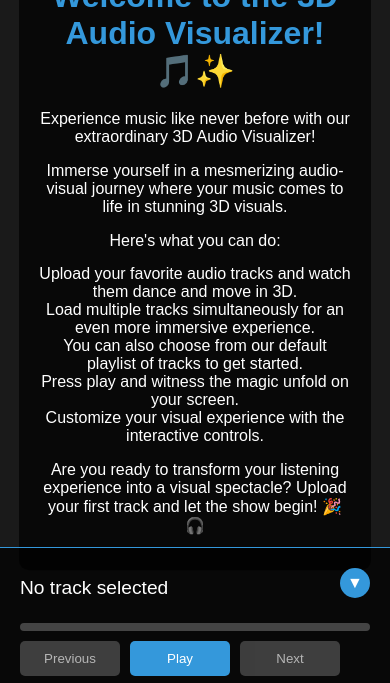
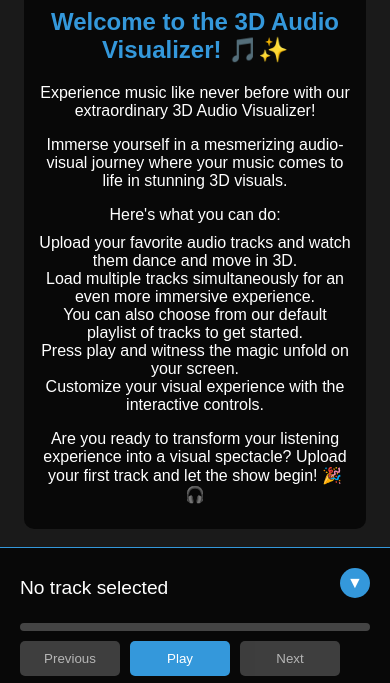
Before and after one commit to davvoz/Audio-visualizer, a plain HTML site: page index.html in a window 390 px wide. Shown: the top 683 px of the page. Drawn offline with nearby package versions, Linux system fonts and the light colour scheme.

Commit message:
Update loading message element ID and make welcome message responsive for mobile

```diff
--- a/index.html
+++ b/index.html
@@ -27,7 +27,7 @@
                     <animate attributeName="r" values="20;25;20" dur="1s" repeatCount="indefinite" />
                 </circle>
             </svg>
-            <div class="loading-text">Loading...</div>
+            <div class="loading-message" id="loading-message">Loading...</div>
         </div>
     </div>
     <div id="container">
--- a/style.css
+++ b/style.css
@@ -346,5 +346,15 @@ ul {
 @media (max-width: 768px) {
     #welcome-message {
         width: 90%;
+        padding: 15px;
+    }
+
+    #welcome-message h1 {
+        font-size: 1.5em;
+    }
+
+    #welcome-message p {
+        font-size: 1em;
+        margin-bottom: 10px;
     }
 }
```
